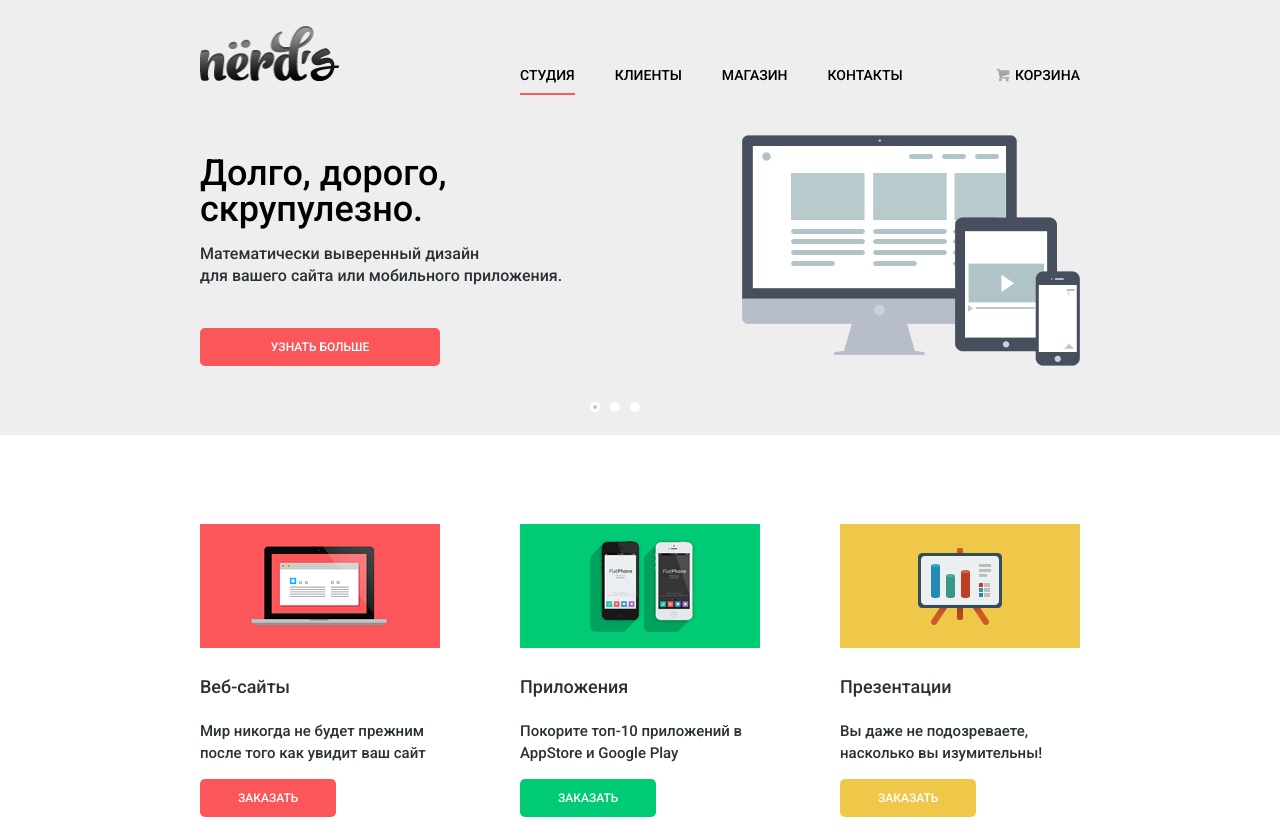
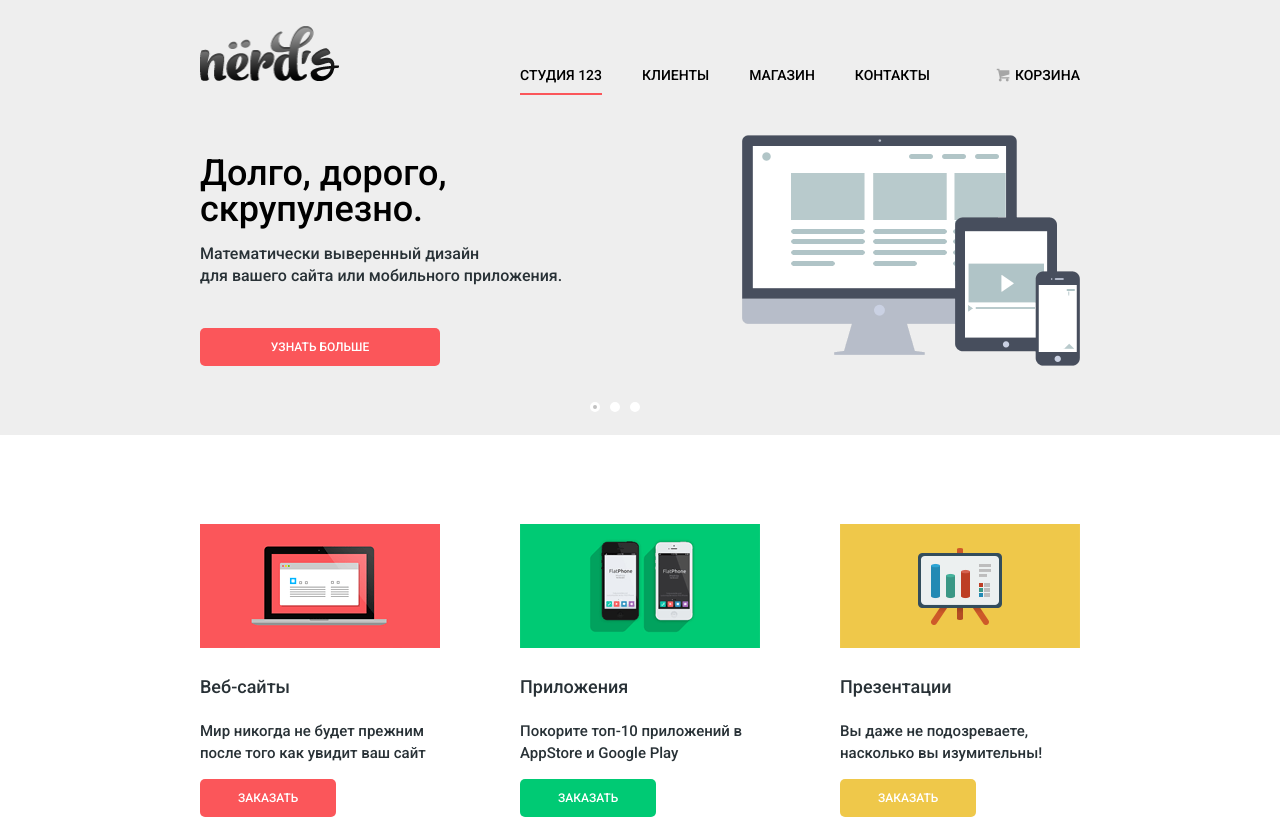
Before and after one commit to urliam/test1, a plain HTML site: page index.html in a window 1280 px wide. Shown: the top 827 px of the page. Drawn offline with Linux system fonts and the light colour scheme.

Commit message:
studio renamed

```diff
--- a/index.html
+++ b/index.html
@@ -17,7 +17,7 @@
                 <nav class="main-menu">
                     <ul>
                         <li class="active">
-                            <a href="index.html">Студия</a>
+                            <a href="index.html">Студия 123</a>
                         </li>
                         <li>
                             <a href="#">Клиенты</a>
```
